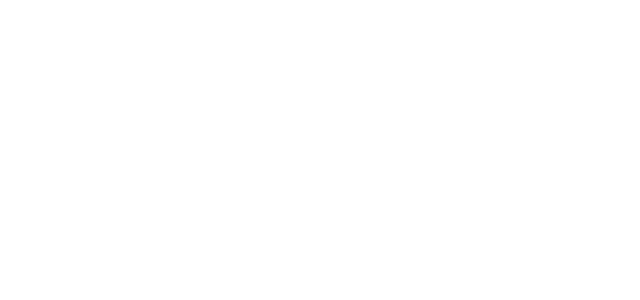
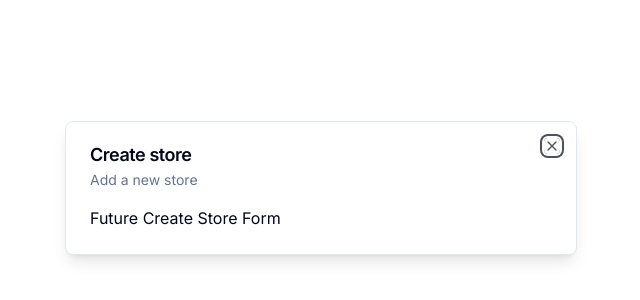
Before and after one commit to NganPham89/rose-shop, a Next.js app: page / in a window 1280 px wide. Shown: the part 212-512 px from the top of the page, without its empty margins (319-959 px from the left). Built offline with nearby package versions, Linux system fonts and the light colour scheme.

Commit message:
added global store for modal

```diff
--- a/app/(root)/page.tsx
+++ b/app/(root)/page.tsx
@@ -1,11 +1,30 @@
+"use client";
+
+import { useEffect } from "react";
+
+import { Modal } from "@/components/ui/modal";
+import { useStoreModal } from "@/hooks/use-store-modal";
 import { UserButton } from "@clerk/nextjs";
 
 const SetupPage = () => {
+    const onOpen = useStoreModal((state) => state.onOpen);
+    const isOpen = useStoreModal((state) => state.isOpen);
+
+    useEffect(() => {
+        if (!isOpen) {
+            onOpen();
+        }
+    }, [isOpen, onOpen])
+
     return (
         <div className="p-4">
-            <UserButton afterSignOutUrl="/"/>
+            {/* <Modal title="Test" description="Test Desc" isOpen onClose={() => {}}>
+                Children
+            </Modal> */}
+            {/* Hello Admin */}
+            <UserButton afterSignOutUrl="/"></UserButton>
         </div>
     )
-  }
+}
 
 export default SetupPage;
--- a/app/layout.tsx
+++ b/app/layout.tsx
@@ -1,7 +1,10 @@
 import type { Metadata } from 'next'
 import { Inter } from 'next/font/google'
 import './globals.css'
+
 import { ClerkProvider } from '@clerk/nextjs'
+
+import { ModalProvider } from '@/providers/modal-provider'
 
 const inter = Inter({ subsets: ['latin'] })
 
@@ -18,7 +21,10 @@
   return (
     <ClerkProvider>
       <html lang="en">
-        <body className={inter.className}>{children}</body>
+        <body className={inter.className}>
+          <ModalProvider />
+          {children}
+        </body>
       </html>
     </ClerkProvider>
   )
--- /dev/null
+++ b/components/modals/store-modal.tsx
@@ -0,0 +1,18 @@
+"use client";
+
+import { useStoreModal } from "@/hooks/use-store-modal";
+import { Modal } from "@/components/ui/modal";
+
+export const StoreModal = () => {
+    const storeModal = useStoreModal();
+    return (
+        <Modal
+            title="Create store"
+            description="Add a new store"
+            isOpen={storeModal.isOpen}
+            onClose={storeModal.onClose}
+        >
+            Future Create Store Form
+        </Modal>
+    )
+}
--- /dev/null
+++ b/components/ui/dialog.tsx
@@ -0,0 +1,122 @@
+"use client"
+
+import * as React from "react"
+import * as DialogPrimitive from "@radix-ui/react-dialog"
+import { X } from "lucide-react"
+
+import { cn } from "@/lib/utils"
+
+const Dialog = DialogPrimitive.Root
+
+const DialogTrigger = DialogPrimitive.Trigger
+
+const DialogPortal = DialogPrimitive.Portal
+
+const DialogClose = DialogPrimitive.Close
+
+const DialogOverlay = React.forwardRef<
+  React.ElementRef<typeof DialogPrimitive.Overlay>,
+  React.ComponentPropsWithoutRef<typeof DialogPrimitive.Overlay>
+>(({ className, ...props }, ref) => (
+  <DialogPrimitive.Overlay
+    ref={ref}
+    className={cn(
+      "fixed inset-0 z-50 bg-background/80 backdrop-blur-sm data-[state=open]:animate-in data-[state=closed]:animate-out data-[state=closed]:fade-out-0 data-[state=open]:fade-in-0",
+      className
+    )}
+    {...props}
+  />
+))
+DialogOverlay.displayName = DialogPrimitive.Overlay.displayName
+
+const DialogContent = React.forwardRef<
+  React.ElementRef<typeof DialogPrimitive.Content>,
+  React.ComponentPropsWithoutRef<typeof DialogPrimitive.Content>
+>(({ className, children, ...props }, ref) => (
+  <DialogPortal>
+    <DialogOverlay />
+    <DialogPrimitive.Content
+      ref={ref}
+      className={cn(
+        "fixed left-[50%] top-[50%] z-50 grid w-full max-w-lg translate-x-[-50%] translate-y-[-50%] gap-4 border bg-background p-6 shadow-lg duration-200 data-[state=open]:animate-in data-[state=closed]:animate-out data-[state=closed]:fade-out-0 data-[state=open]:fade-in-0 data-[state=closed]:zoom-out-95 data-[state=open]:zoom-in-95 data-[state=closed]:slide-out-to-left-1/2 data-[state=closed]:slide-out-to-top-[48%] data-[state=open]:slide-in-from-left-1/2 data-[state=open]:slide-in-from-top-[48%] sm:rounded-lg md:w-full",
+        className
+      )}
+      {...props}
+    >
+      {children}
+      <DialogPrimitive.Close className="absolute right-4 top-4 rounded-sm opacity-70 ring-offset-background transition-opacity hover:opacity-100 focus:outline-none focus:ring-2 focus:ring-ring focus:ring-offset-2 disabled:pointer-events-none data-[state=open]:bg-accent data-[state=open]:text-muted-foreground">
+        <X className="h-4 w-4" />
+        <span className="sr-only">Close</span>
+      </DialogPrimitive.Close>
+    </DialogPrimitive.Content>
+  </DialogPortal>
+))
+DialogContent.displayName = DialogPrimitive.Content.displayName
+
+const DialogHeader = ({
+  className,
+  ...props
+}: React.HTMLAttributes<HTMLDivElement>) => (
+  <div
+    className={cn(
+      "flex flex-col space-y-1.5 text-center sm:text-left",
+      className
+    )}
+    {...props}
+  />
+)
+DialogHeader.displayName = "DialogHeader"
+
+const DialogFooter = ({
+  className,
+  ...props
+}: React.HTMLAttributes<HTMLDivElement>) => (
+  <div
+    className={cn(
+      "flex flex-col-reverse sm:flex-row sm:justify-end sm:space-x-2",
+      className
+    )}
+    {...props}
+  />
+)
+DialogFooter.displayName = "DialogFooter"
+
+const DialogTitle = React.forwardRef<
+  React.ElementRef<typeof DialogPrimitive.Title>,
+  React.ComponentPropsWithoutRef<typeof DialogPrimitive.Title>
+>(({ className, ...props }, ref) => (
+  <DialogPrimitive.Title
+    ref={ref}
+    className={cn(
+      "text-lg font-semibold leading-none tracking-tight",
+      className
+    )}
+    {...props}
+  />
+))
+DialogTitle.displayName = DialogPrimitive.Title.displayName
+
+const DialogDescription = React.forwardRef<
+  React.ElementRef<typeof DialogPrimitive.Description>,
+  React.ComponentPropsWithoutRef<typeof DialogPrimitive.Description>
+>(({ className, ...props }, ref) => (
+  <DialogPrimitive.Description
+    ref={ref}
+    className={cn("text-sm text-muted-foreground", className)}
+    {...props}
+  />
+))
+DialogDescription.displayName = DialogPrimitive.Description.displayName
+
+export {
+  Dialog,
+  DialogPortal,
+  DialogOverlay,
+  DialogClose,
+  DialogTrigger,
+  DialogContent,
+  DialogHeader,
+  DialogFooter,
+  DialogTitle,
+  DialogDescription,
+}
--- /dev/null
+++ b/components/ui/modal.tsx
@@ -0,0 +1,39 @@
+"use client";
+
+import { Dialog, DialogContent, DialogDescription, DialogHeader, DialogTitle } from "@/components/ui/dialog";
+
+interface ModalProps {
+    title: string;
+    description: string;
+    isOpen: boolean;
+    onClose: () => void;
+    children?: React.ReactNode;
+};
+
+export const Modal: React.FC<ModalProps> = ({
+    title,
+    description,
+    isOpen,
+    onClose,
+    children
+}) => {
+    const onChange = (open: boolean) => {
+        if (!open) {
+            onClose();
+        }
+    }
+
+    return (
+        <Dialog open={isOpen} onOpenChange={onChange}>
+            <DialogContent>
+                <DialogHeader>
+                    <DialogTitle>{title}</DialogTitle>
+                    <DialogDescription>{description}</DialogDescription>
+                </DialogHeader>
+                <div>
+                    {children}
+                </div>
+            </DialogContent>
+        </Dialog>
+    )
+}
--- /dev/null
+++ b/hooks/use-store-modal.tsx
@@ -0,0 +1,13 @@
+import { create } from "zustand";
+
+interface useStoreModalStore {
+    isOpen: boolean;
+    onOpen: () => void;
+    onClose: () => void;
+};
+
+export const useStoreModal = create<useStoreModalStore>((set) => ({
+    isOpen: false,
+    onOpen: () => set({ isOpen: true }),
+    onClose: () => set({ isOpen: false })
+}))
--- a/middleware.ts
+++ b/middleware.ts
@@ -3,7 +3,10 @@
 // This example protects all routes including api/trpc routes
 // Please edit this to allow other routes to be public as needed.
 // See https://clerk.com/docs/references/nextjs/auth-middleware for more information about configuring your Middleware
-export default authMiddleware({});
+export default authMiddleware({
+    // publicRoutes: ["/"]
+    // debug: true
+});
 
 export const config = {
       matcher: ['/((?!.+\\.[\\w]+$|_next).*)', '/', '/(api|trpc)(.*)'],
--- a/package.json
+++ b/package.json
@@ -10,6 +10,7 @@
   },
   "dependencies": {
     "@clerk/nextjs": "^4.25.6",
+    "@radix-ui/react-dialog": "^1.0.5",
     "@radix-ui/react-slot": "^1.0.2",
     "class-variance-authority": "^0.7.0",
     "clsx": "^2.0.0",
@@ -18,7 +19,8 @@
     "react": "^18",
     "react-dom": "^18",
     "tailwind-merge": "^1.14.0",
-    "tailwindcss-animate": "^1.0.7"
+    "tailwindcss-animate": "^1.0.7",
+    "zustand": "^4.4.4"
   },
   "devDependencies": {
     "@types/node": "^20",
--- /dev/null
+++ b/providers/modal-provider.tsx
@@ -0,0 +1,23 @@
+"use client";
+
+import { StoreModal } from "@/components/modals/store-modal";
+
+import { useEffect, useState } from "react";
+
+export const ModalProvider = () => {
+    const [isMounted, setIsMounted] = useState(false);
+
+    useEffect(() => {
+        setIsMounted(true);
+    }, [])
+
+    if (!isMounted) {
+        return null;
+    }
+
+    return (
+        <>
+            <StoreModal />
+        </>
+    )
+}
```
Also changed, not shown: 1 other file (tests, documents, lock files or other folders).
